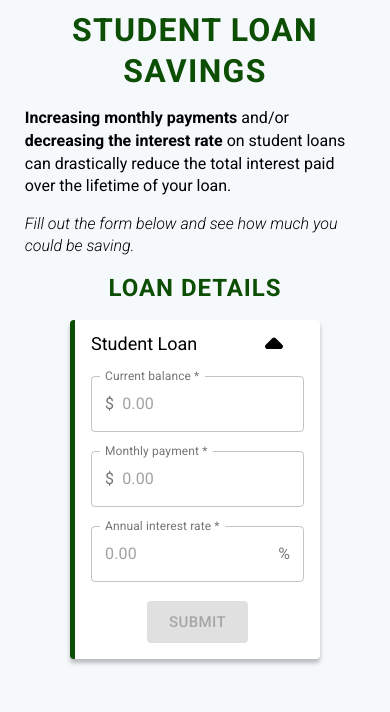
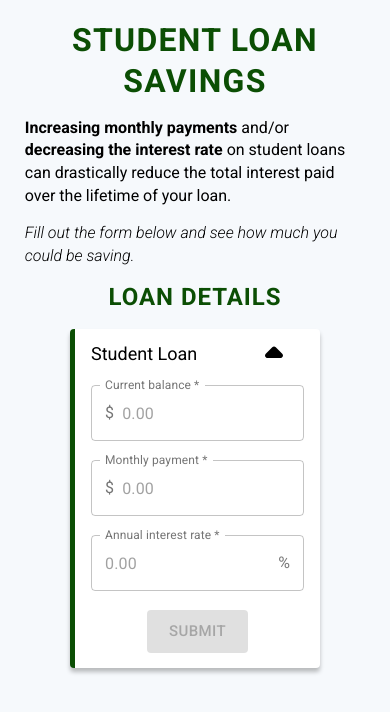
Before and after one commit to ClothierNamedJeremiah/student-loan-savings, a React app: page / in a window 390 px wide. Shown: the top 712 px of the page. Built offline with nearby package versions, Linux system fonts and the light colour scheme.

Commit message:
more space to scroll on mobile devices

```diff
--- a/src/index.css
+++ b/src/index.css
@@ -191,7 +191,7 @@ th {
 
 #savings {
   width: 100%;
-  padding: 10px;
+  padding: 10px 16px;
   max-width: 750px;
   overflow-x: auto;
 }
@@ -254,7 +254,7 @@ th {
   }
 
   #wrapper {
-    margin: 10px;
+    margin: 5% 10px;
   }
 }
 
@@ -263,7 +263,7 @@ th {
     width: 100%;
   }
   #wrapper {
-    margin: 2px;
+    margin: 5% 2px;
   }
 }
 
```
